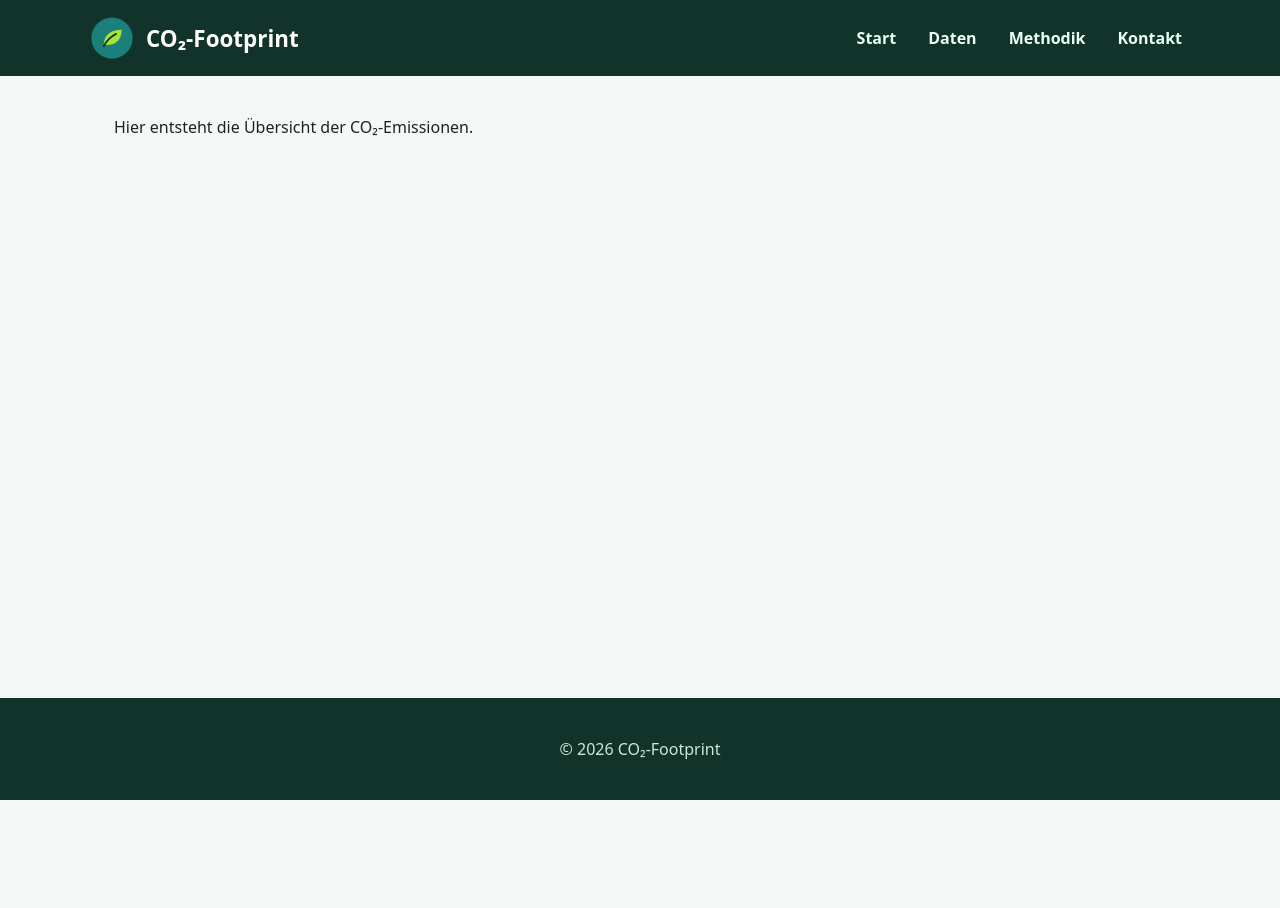
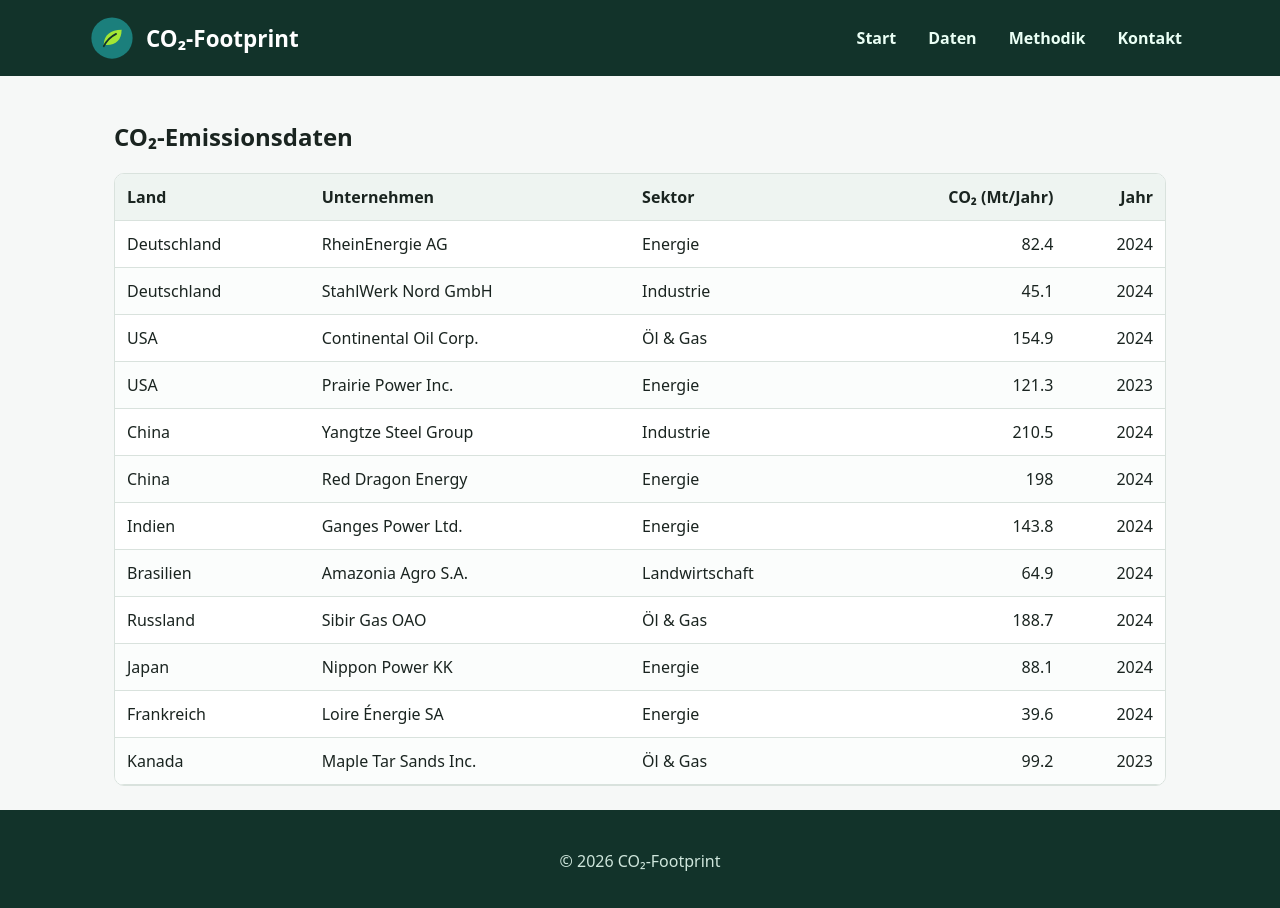
Before and after one commit to codeduyum/co2-footprint, a React (Vite) app: page / in a window 1280 px wide. Shown: the top 908 px of the page. Before the commit the page ends 800 px from the top, so only its background shows below. Built offline with nearby package versions, Linux system fonts and the light colour scheme.

Commit message:
Added imaginary emissions data and render data table.

```diff
--- a/src/App.jsx
+++ b/src/App.jsx
@@ -1,12 +1,13 @@
 import Header from "./components/Header.jsx"
 import Footer from "./components/Footer.jsx"
+import EmissionsTable from "./components/EmissionsTable.jsx"
 
 function App() {
   return (
     <div className="page">
       <Header />
       <main className="content">
-        <p>Hier entsteht die Übersicht der CO₂-Emissionen.</p>
+        <EmissionsTable />
       </main>
 
       <Footer />
--- /dev/null
+++ b/src/components/EmissionsTable.jsx
@@ -0,0 +1,36 @@
+import { emissions } from '../data/emissions.js'
+
+function EmissionsTable() {
+  return (
+    <section id="daten">
+      <h2>CO₂-Emissionsdaten</h2>
+
+      <div className="table-wrapper">
+        <table className="data-table">
+          <thead>
+            <tr>
+              <th>Land</th>
+              <th>Unternehmen</th>
+              <th>Sektor</th>
+              <th className="num">CO₂ (Mt/Jahr)</th>
+              <th className="num">Jahr</th>
+            </tr>
+          </thead>
+          <tbody>
+            {emissions.map((row) => (
+              <tr key={row.id}>
+                <td>{row.country}</td>
+                <td>{row.company}</td>
+                <td>{row.sector}</td>
+                <td className="num">{row.emissions}</td>
+                <td className="num">{row.year}</td>
+              </tr>
+            ))}
+          </tbody>
+        </table>
+      </div>
+    </section>
+  )
+}
+
+export default EmissionsTable
--- /dev/null
+++ b/src/data/emissions.js
@@ -0,0 +1,18 @@
+// Fiktive CO2-Emissionsdaten
+// ACHTUNG: Alle Werte sind frei erfunden und dienen nur der Demonstration.
+// emissions = ausgestoßene Megatonnen CO2 pro Jahr
+
+export const emissions = [
+  { id: 1, country: 'Deutschland', company: 'RheinEnergie AG', sector: 'Energie', emissions: 82.4, year: 2024 },
+  { id: 2, country: 'Deutschland', company: 'StahlWerk Nord GmbH', sector: 'Industrie', emissions: 45.1, year: 2024 },
+  { id: 3, country: 'USA', company: 'Continental Oil Corp.', sector: 'Öl & Gas', emissions: 154.9, year: 2024 },
+  { id: 4, country: 'USA', company: 'Prairie Power Inc.', sector: 'Energie', emissions: 121.3, year: 2023 },
+  { id: 5, country: 'China', company: 'Yangtze Steel Group', sector: 'Industrie', emissions: 210.5, year: 2024 },
+  { id: 6, country: 'China', company: 'Red Dragon Energy', sector: 'Energie', emissions: 198.0, year: 2024 },
+  { id: 7, country: 'Indien', company: 'Ganges Power Ltd.', sector: 'Energie', emissions: 143.8, year: 2024 },
+  { id: 8, country: 'Brasilien', company: 'Amazonia Agro S.A.', sector: 'Landwirtschaft', emissions: 64.9, year: 2024 },
+  { id: 9, country: 'Russland', company: 'Sibir Gas OAO', sector: 'Öl & Gas', emissions: 188.7, year: 2024 },
+  { id: 10, country: 'Japan', company: 'Nippon Power KK', sector: 'Energie', emissions: 88.1, year: 2024 },
+  { id: 11, country: 'Frankreich', company: 'Loire Énergie SA', sector: 'Energie', emissions: 39.6, year: 2024 },
+  { id: 12, country: 'Kanada', company: 'Maple Tar Sands Inc.', sector: 'Öl & Gas', emissions: 99.2, year: 2023 },
+]
--- a/src/index.css
+++ b/src/index.css
@@ -118,6 +118,41 @@ body {
   margin: 0 auto;
 }
 
+/* Tabelle */
+.table-wrapper {
+  overflow-x: auto;              /* für schmale Geräte: Tabelle scrollt, nicht die Seite */
+  background: #ffffff;
+  border: 1px solid #d9e2dd;
+  border-radius: 10px;
+}
+
+.data-table {
+  width: 100%;
+  border-collapse: collapse;     /* keine doppelten Linien zwischen Zellen */
+  min-width: 600px;              /* darunter wird gescrollt */
+}
+
+.data-table th,
+.data-table td {
+  padding: 0.75rem;
+  text-align: left;
+  border-bottom: 1px solid #d9e2dd;
+}
+
+.data-table thead th {
+  background: #eef4f1;
+}
+
+.data-table td.num,
+.data-table th.num {
+  text-align: right;
+  font-variant-numeric: tabular-nums;  /* Ziffern gleich breit für saubere Spalte */
+}
+
+.data-table tbody tr:nth-child(even) {
+  background: #fbfdfc;           /* Zebra-Streifen für bessere Lesbarkeit */
+}
+
 /* Tablet */
 @media (max-width: 900px) {
   .content{
```
